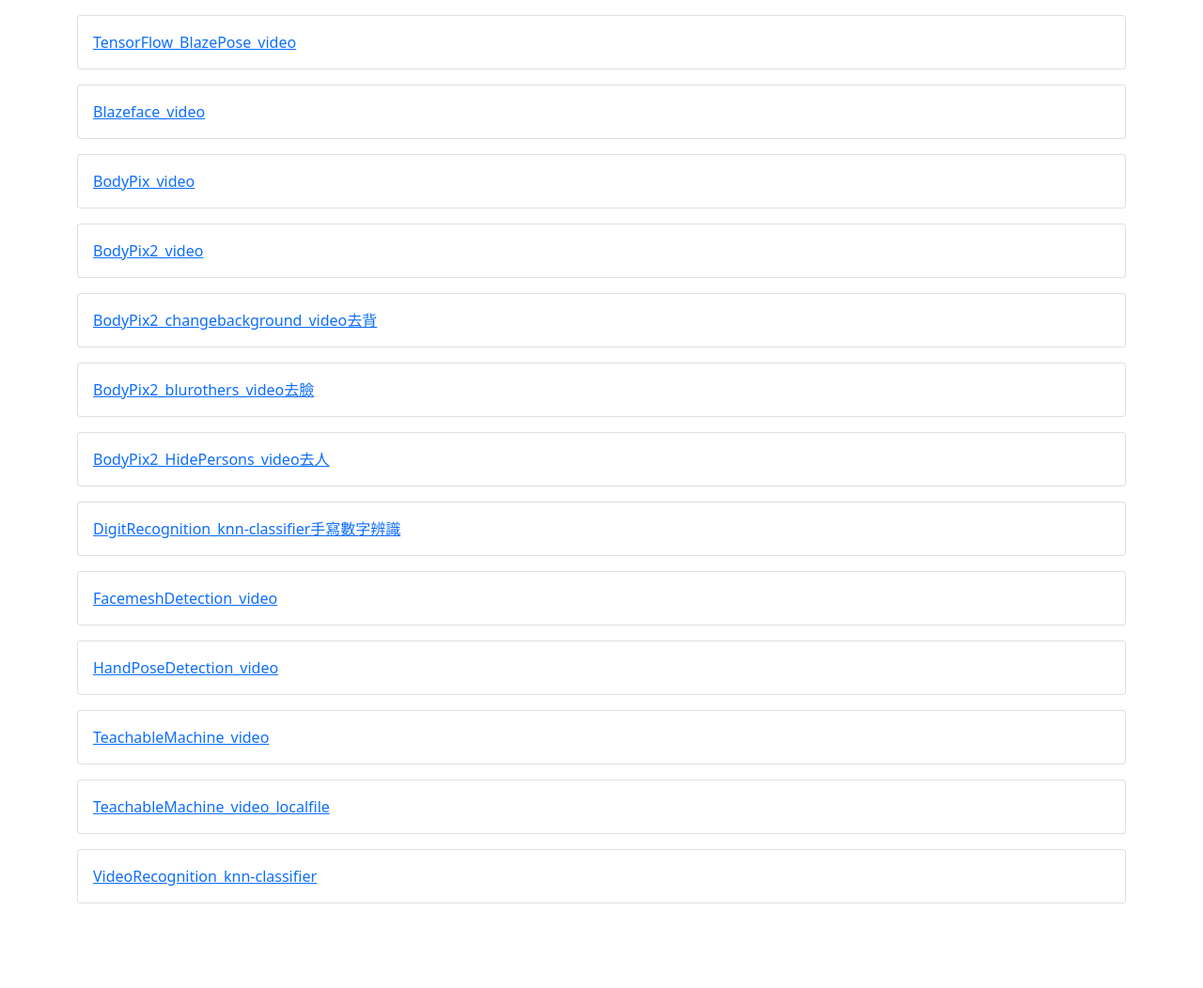
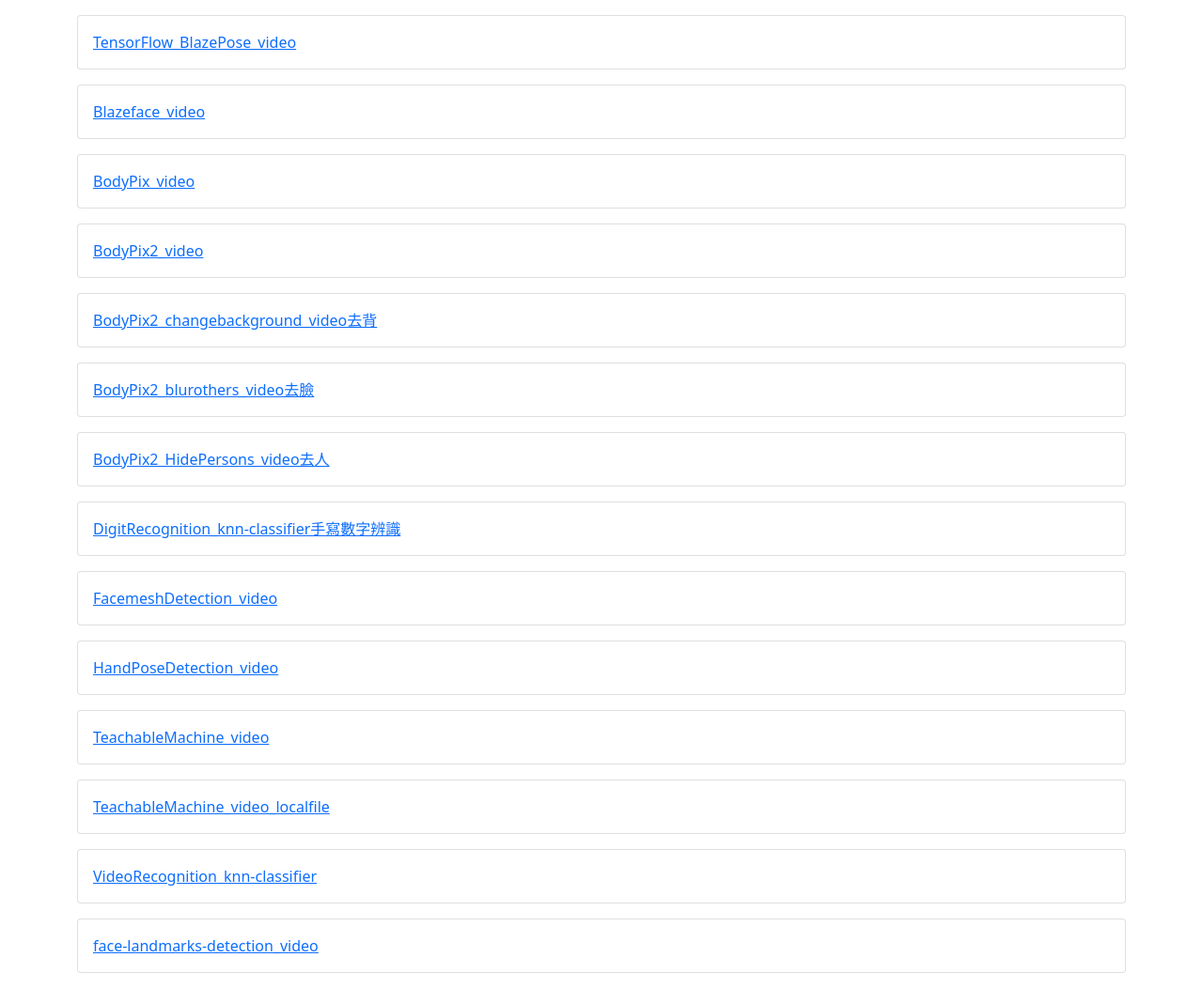
Before and after one commit to RichardWang919/RichardWang919.github.io, a plain HTML site: page index.html in a window 1280 px wide. Shown: the whole page at 94% size. Before the commit the page ends 978 px from the top, so only its background shows below. Drawn offline with nearby package versions, Linux system fonts and the light colour scheme.

Commit message:
Update index.html

```diff
--- a/index.html
+++ b/index.html
@@ -92,6 +92,12 @@
         </div>
       </div>
 
+      <div class="card mt-3">
+        <div class="card-body">
+          <a href="https://richardwang919.github.io/TensorFlow/face-landmarks-detection_video.html">face-landmarks-detection_video</a>
+        </div>
+      </div>
+
   </div>
   </body>
 </html>
```
